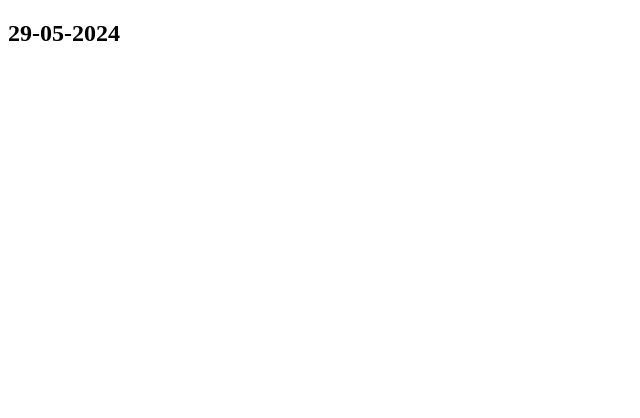
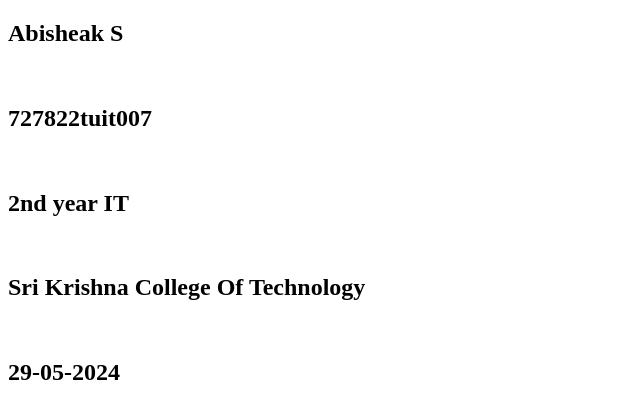
Before and after one commit to Abisheak1525/sample, a plain HTML site: page index.html in a window 1280 px wide. Shown: the whole page, without its empty margins (0-640 px from the left). Drawn offline with Linux system fonts and the light colour scheme.

Commit message:
first commit

```diff
--- a/index.html
+++ b/index.html
@@ -4,6 +4,14 @@
     <title>My Web Page</title>
 </head>
 <body>
+    <h2>Abisheak S</h2>
+    <br>
+    <h2>727822tuit007</h2>
+    <br>
+    <h2>2nd year IT</h2>
+    <br>
+    <h2>Sri Krishna College Of Technology</h2>
+    <br>
     <h2>29-05-2024</h2>
 </body>
 </html>
```
